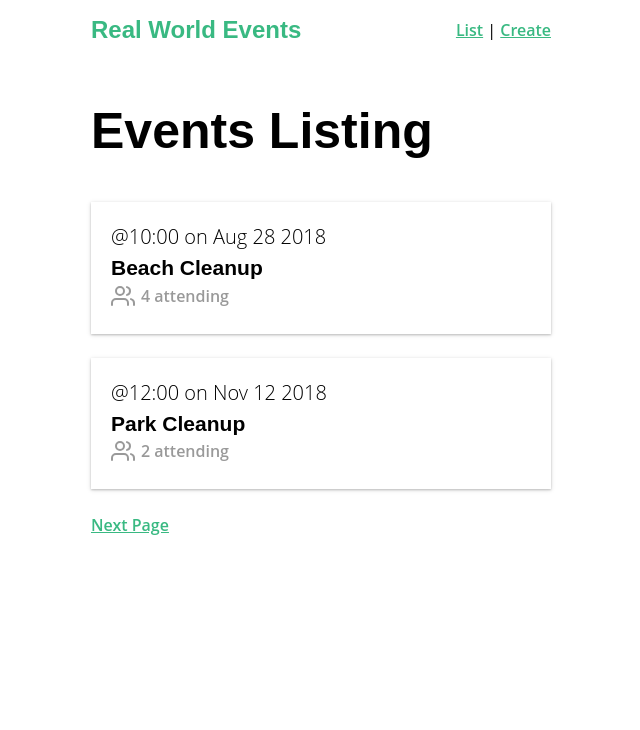
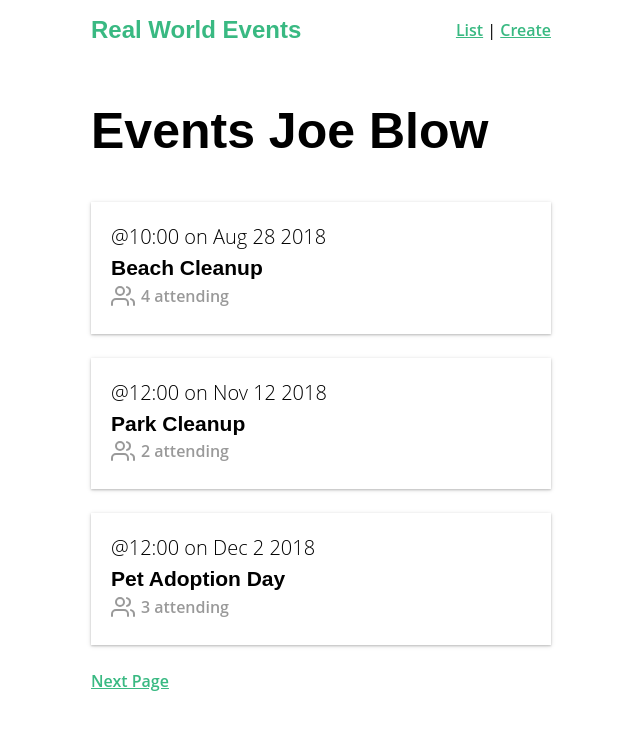
Before and after one commit to D-seng/vx, a Vue app: page / in a window 1280 px wide. Shown: the top 730 px of the page, without its empty margins (319-959 px from the left). Built offline with nearby package versions, Linux system fonts and the light colour scheme; data requests are answered from the project's data file.

Commit message:
daily sync

```diff
--- a/db.json
+++ b/db.json
@@ -121,6 +121,20 @@
       "date": "2019-01-27T04:58:00.000Z",
       "time": "4:00",
       "attendees": []
+    },
+    {
+      "id": 1067,
+      "category": "education",
+      "organizer": {
+        "id": "abc123",
+        "name": "Joe Blow"
+      },
+      "title": "Maths",
+      "description": "Teach kids to do arithmetic",
+      "location": "Buskirk Elementary",
+      "date": "2019-01-25T04:53:00.000Z",
+      "time": "14:00",
+      "attendees": []
     }
   ]
 }
--- a/package.json
+++ b/package.json
@@ -10,6 +10,7 @@
   "dependencies": {
     "axios": "^0.18.0",
     "node": "^11.6.0",
+    "nprogress": "^0.2.0",
     "vue": "^2.5.17",
     "vue-router": "^3.0.1",
     "vuejs-datepicker": "^1.5.4",
--- a/src/components/EventCard.vue
+++ b/src/components/EventCard.vue
@@ -1,6 +1,12 @@
 <template>
   <router-link class="event-link" :to="{ name: 'event-show', params: { id: event.id } }">
-    <div class="event-card -shadow">
+    <div
+      class="event-card -shadow"
+      draggable="true"
+      v-on:dragstart="handleDragStart"
+      v-on:dragenter="handleDragEnter"
+      v-on:dragend="handleDragEnd(event.id)"
+    >
       <span class="eyebrow">@{{ event.time }} on {{ event.date }}</span>
       <h4 class="title">{{ event.title }}</h4>
       <BaseIcon name="users">{{ event.attendees.length }} attending</BaseIcon>
@@ -12,6 +18,16 @@
 export default {
   props: {
     event: Object
+  },
+  methods: {
+    handleDragStart() {
+      // alert('start drag')
+    },
+    handleDragEnd(eventId) {
+      // var el = document.findElementById(eventId)
+      let b = document.getElementById('bucket')
+      alert(eventId)
+    }
   }
 }
 </script>
--- a/src/main.js
+++ b/src/main.js
@@ -3,8 +3,9 @@ import upperFirst from 'lodash/upperFirst'
 import camelCase from 'lodash/camelCase'
 import App from './App.vue'
 import router from './router'
-import store from './store'
+import store from './store/store'
 import BaseIcon from '@/components/BaseIcon'
+import 'nprogress/nprogress.css'
 
 Vue.component('BaseIcon', BaseIcon)
 
--- a/src/store.js
+++ /dev/null
@@ -1,70 +0,0 @@
-import Vue from 'vue'
-import Vuex from 'vuex'
-import EventService from '@/services/EventService.js'
-
-Vue.use(Vuex)
-
-export default new Vuex.Store({
-  state: {
-    user: { id: 'abc123', name: 'Joe Blow' },
-    categories: ['sustainability', 'education', 'food', 'community'],
-    events: [],
-    eventsTotal: null,
-    event: {}
-  },
-  mutations: {
-    ADD_EVENT(state, event) {
-      state.events.push(event)
-    },
-    SET_EVENTS(state, events) {
-      state.events = events
-    },
-    SET_EVENT(state, event) {
-      state.event = event
-    },
-    COUNT_EVENTS(state, eventsTotal) {
-      state.eventsTotal = eventsTotal
-    }
-  },
-  actions: {
-    createEvent({ commit }, event) {
-      return EventService.postEvent(event).then(() => {
-        commit('ADD_EVENT', event)
-      })
-    },
-    fetchEvents({ commit }, { perPage, page }) {
-      EventService.getEvents(perPage, page)
-        .then(response => {
-          const ev = response.headers['x-total-count']
-          console.log(ev)
-          commit('COUNT_EVENTS', ev)
-          commit('SET_EVENTS', response.data)
-        })
-        .catch(error => {
-          console.log('There was an error:', error.response)
-        })
-    },
-    fetchEvent({ commit, getters }, id) {
-      let event = getters.getEventById(id)
-      if (event) {
-        commit('SET_EVENT', event)
-      } else {
-        EventService.getEvent(id)
-          .then(response => {
-            commit('SET_EVENT', response.data)
-          })
-          .catch(error => {
-            console.log('There was an error:', error.response)
-          })
-      }
-    }
-  },
-  getters: {
-    catLength: state => {
-      return state.categories.length
-    },
-    getEventById: state => id => {
-      return state.events.find(event => event.id === id)
-    }
-  }
-})
--- /dev/null
+++ b/src/store/modules/event.js
@@ -0,0 +1,69 @@
+import EventService from '@/services/EventService.js'
+
+export const state = {
+  events: [],
+  eventsTotal: 0,
+  event: {}
+}
+
+export const mutations = {
+  ADD_EVENT(state, event) {
+    state.events.push(event)
+  },
+  SET_EVENTS(state, events) {
+    state.events = events
+  },
+  SET_EVENT(state, event) {
+    state.event = event
+  },
+  COUNT_EVENTS(state, eventsTotal) {
+    state.eventsTotal = eventsTotal
+  }
+}
+
+export const actions = {
+  createEvent({ commit }, event) {
+    // console.log('User creating the event is ' + rootState.user.user.name)
+    // dispatch('action to call')
+    return EventService.postEvent(event).then(() => {
+      commit('ADD_EVENT', event)
+    })
+  },
+  fetchEvents({ commit }, { perPage, page }) {
+    EventService.getEvents(perPage, page)
+      .then(response => {
+        const ev = response.headers['x-total-count']
+        console.log(ev)
+        commit('COUNT_EVENTS', ev)
+        commit('SET_EVENTS', response.data)
+      })
+      .catch(error => {
+        console.log('There was an error:', error.response)
+      })
+  },
+  fetchEvent({ commit, getters }, id) {
+    let event = getters.getEventById(id)
+    if (event) {
+      console.log('The event is ' + event.title)
+      commit('SET_EVENT', event)
+    } else {
+      EventService.getEvent(id)
+        .then(response => {
+          commit('SET_EVENT', response.data)
+        })
+        .catch(error => {
+          console.log('There was an error:', error.response)
+        })
+    }
+  }
+}
+
+export const getters = {
+  getEventById: state => id => {
+    return state.events.find(event => event.id === id)
+  }
+}
+
+// state => {
+//   return state.categories.length
+// },
--- /dev/null
+++ b/src/store/modules/user.js
@@ -0,0 +1,3 @@
+export const state = {
+  user: { id: 'abc123', name: 'Joe Blow' }
+}
--- /dev/null
+++ b/src/store/store.js
@@ -0,0 +1,17 @@
+import Vue from 'vue'
+import Vuex from 'vuex'
+
+import * as user from '@/store/modules/user.js'
+import * as event from '@/store/modules/event.js'
+
+Vue.use(Vuex)
+
+export default new Vuex.Store({
+  modules: {
+    user,
+    event
+  },
+  state: {
+    categories: ['sustainability', 'education', 'food', 'community']
+  }
+})
--- a/src/views/EventCreate.vue
+++ b/src/views/EventCreate.vue
@@ -1,11 +1,10 @@
 <template>
   <div>
-    <h1>Create an event, {{ user.name }}</h1>
-    <p>This event was created by {{ user.name }}</p>
-    <ul>
-      <li v-for="category in categories" :key="category">{{ category }}</li>
-    </ul>
-    <p>Number of categories: {{ catLength }}</p>
+    <h1>Create an event, {{ user.user.name }}</h1>
+
+    <p contenteditable="true" draggable="true" v-on:dragstart="dragme">edit me</p>
+    <button draggable="true" v-on:dragstart="dragme">button</button>
+    <p>Number of categories: {{ categories.length }}</p>
     <p>Selected event: {{ getEventById(2).title }}</p>
 
     <form @submit.prevent="createEvent">
@@ -61,13 +60,16 @@ export default {
     }
     return {
       event: this.createFreshEvent(),
-      times: times,
-      categories: this.$store.state.categories
+      times: times
+      // categories: this.$store.state.categories
     }
   },
   methods: {
+    dragme() {
+      alert('Be alert. This country needs more lerts.')
+    },
     createFreshEvent() {
-      const user = this.$store.state.user
+      const user = this.$store.state.user.user
       const id = Math.floor(Math.random() * 10000)
       return {
         id: id,
@@ -97,7 +99,7 @@ export default {
     }
   },
   computed: {
-    ...mapGetters(['getEventById', 'catLength']),
+    ...mapGetters(['getEventById']),
     ...mapState(['user', 'categories'])
   }
 }
--- a/src/views/EventList.vue
+++ b/src/views/EventList.vue
@@ -1,7 +1,7 @@
 <template>
-  <div>
-    <h1>Events Listing</h1>
-    <EventCard v-for="event in events" :key="event.id" :event="event"/>
+  <div id="bucket">
+    <h1>Events {{user.user.name}}</h1>
+    <EventCard :id="event.id" v-for="event in event.events" :key="event.id" :event="event"/>
     <template v-if="page !=1">
       <router-link :to="{ name: 'event-list', query: { page: page - 1 }}" rel="prev">Previous Page</router-link>
     </template>
@@ -21,18 +21,19 @@ export default {
   },
   created() {
     this.$store.dispatch('fetchEvents', {
-      perPage: 2,
+      perPage: 3,
       page: this.page
     })
   },
+  methods: {},
   computed: {
     page() {
       return parseInt(this.$route.query.page) || 1
     },
     eventsTotal() {
-      return this.$store.state.eventsTotal
+      return this.event.eventsTotal
     },
-    ...mapState(['events'])
+    ...mapState(['event', 'user'])
   }
 }
 </script>
--- a/src/views/EventShow.vue
+++ b/src/views/EventShow.vue
@@ -28,18 +28,18 @@
   </div>
 </template>
 <script>
-import { mapState } from 'vuex'
+import { mapState, mapActions } from 'vuex'
 export default {
   props: ['id'],
-  data() {
-    return {
-      event: {}
-    }
-  },
   created() {
     this.$store.dispatch('fetchEvent', this.id)
   },
-  computed: mapState(['event'])
+  computed: {
+    ...mapState({
+      event: state => state.event.event
+    }),
+    methods: mapActions('event', ['fetchEvent'])
+  }
 }
 </script>
 <style scoped>
```
Also changed, not shown: src/services/EventService.js (+11 -0 lines), 1 other file (tests, documents, lock files or other folders).
